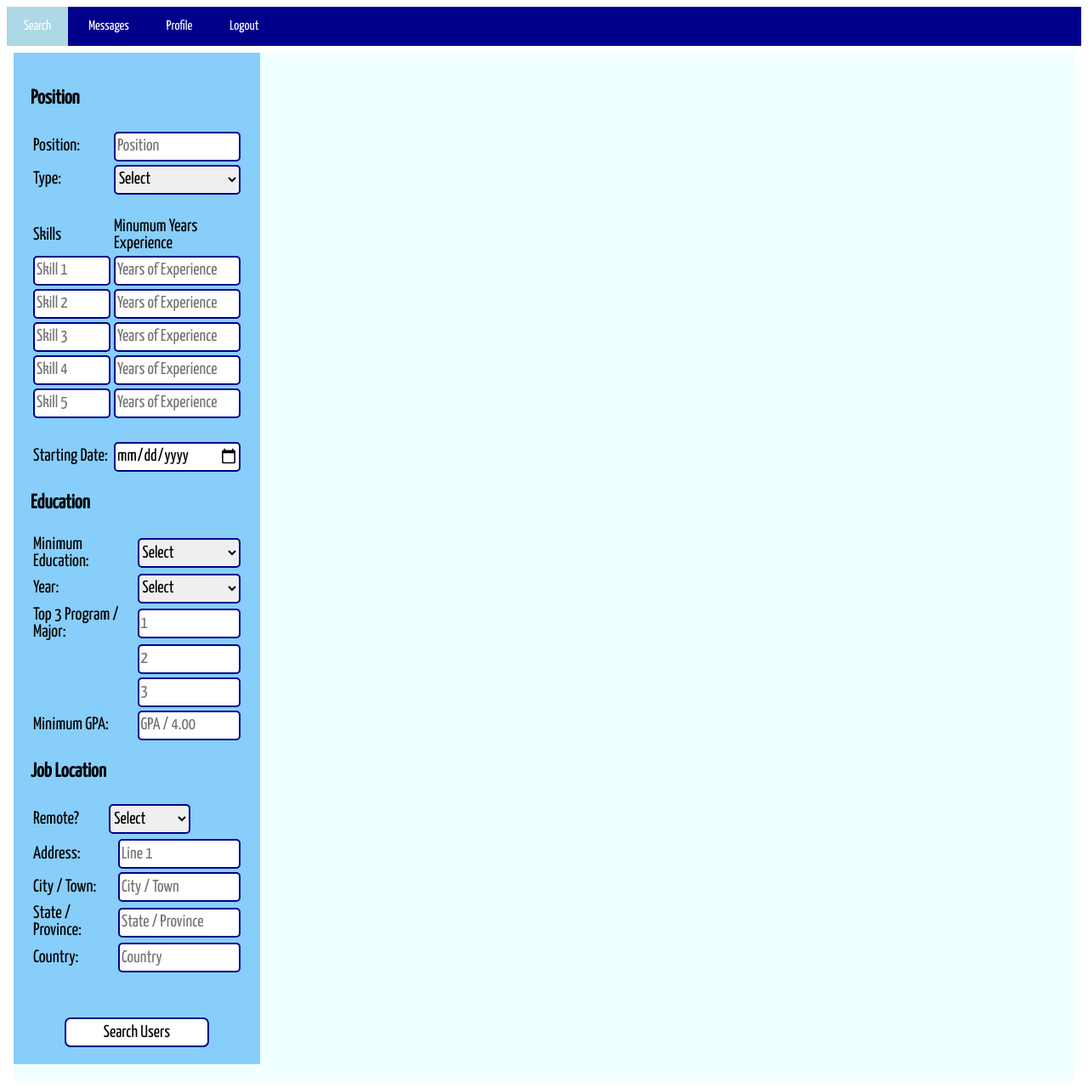
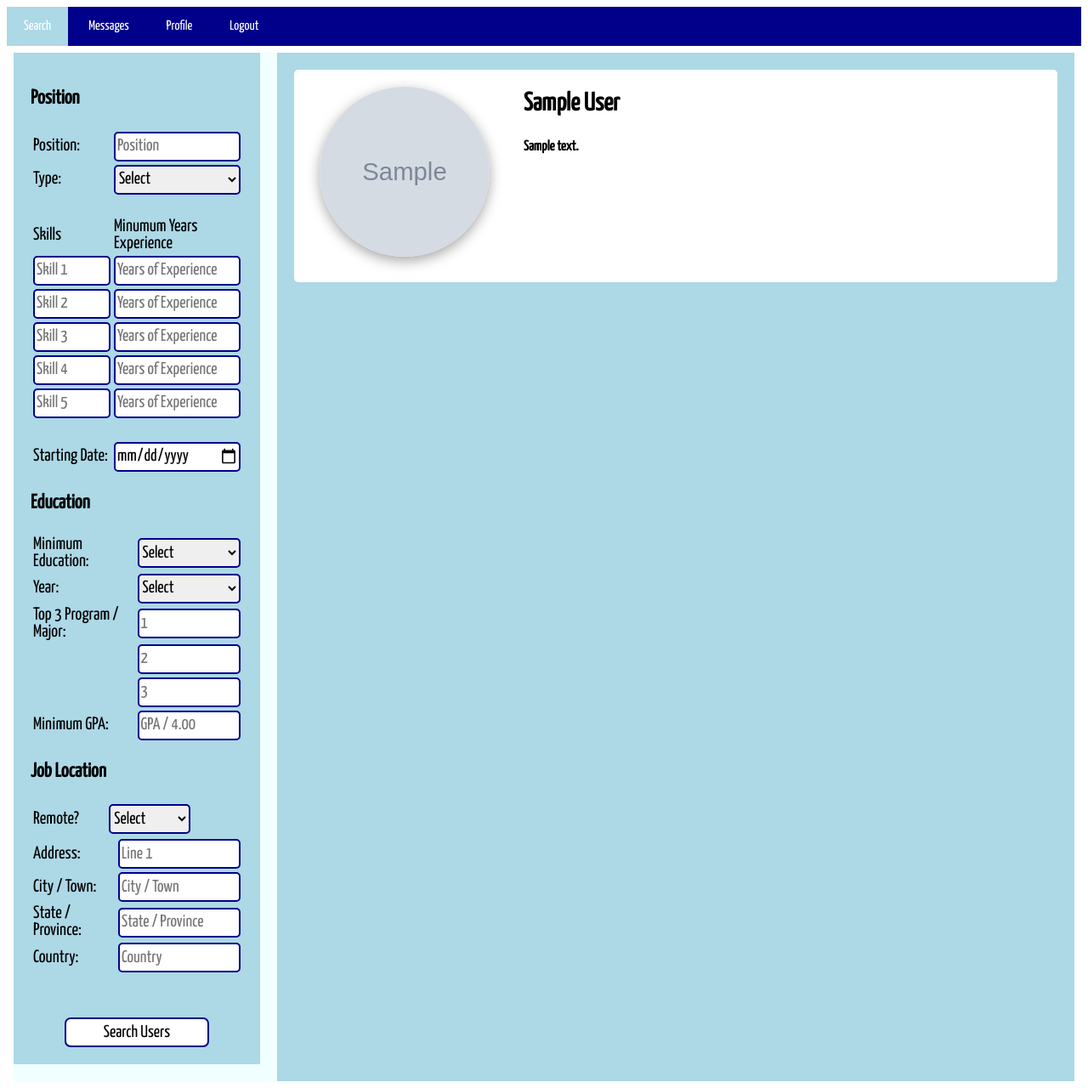
Before and after one commit to citrus789/Job-Post-Search-Site, a PHP site: page /searchresults.php in a window 1280 px wide. Shown: the whole page at 85% size. Run offline with PHP 8.4, Linux system fonts and the light colour scheme; the visitor is signed in with stand-in values (Sample User, id 1); tables that the repository leaves empty or names only in its code hold one stand-in row (values such as "Sample post"); grey boxes marked "Sample" are stand-in pictures; data that the repository does not hold is empty.

Commit message:
Show user info in search results

```diff
--- a/searchresults.php
+++ b/searchresults.php
@@ -8,7 +8,8 @@ if(isset($_SESSION["Email"]) || $_SESSION['loggedin'] == true) {
   if (mysqli_connect_errno()) {
     echo "Failed to connect to MySQL: " . mysqli_connect_error();
   }
-  $result = $conn-> query("SELECT * FROM position");
+  $sql = "SELECT * FROM position";
+  $result = $conn-> query($sql);
 
 
   while($row = $result -> fetch_array(MYSQLI_ASSOC)) {
@@ -103,7 +104,7 @@ if(isset($_SESSION["Email"]) || $_SESSION['loggedin'] == true) {
               <?php } ?>
             </td>
           </tr>
-          <tr class="blank_row"><td bgcolor="lightskyblue" colspan="3">&nbsp;</tr>
+          <tr class="blank_row"><td bgcolor="lightblue" colspan="3">&nbsp;</tr>
             <td>Skills</td>
             <td>Minumum Years Experience</td>
           </tr>
@@ -131,7 +132,7 @@ if(isset($_SESSION["Email"]) || $_SESSION['loggedin'] == true) {
             <td><input type = "number" name = "skillyear5" placeholder = "Years of Experience" value="<?php print isset($skillyear5) ? $skillyear5 : ''; ?>"></td>
 
           </tr>
-          <tr class="blank_row"><td bgcolor="lightskyblue" colspan="3">&nbsp;</tr>
+          <tr class="blank_row"><td bgcolor="lightblue" colspan="3">&nbsp;</tr>
 
           <tr>
           <td>Starting Date:</td>
@@ -280,6 +281,36 @@ if(isset($_SESSION["Email"]) || $_SESSION['loggedin'] == true) {
           <input id = "search" type="submit" value="Search Users" name="search" onclick="submitted()">
         </div>
       </form>
+      <div class = "userlist">
+        <?php
+        $user = "SELECT FirstName, LastName, Bio, Image, School, Program, Level, Year, GPA, Experience1, Experience2, Experience3, Experience4, Experience5, Skill1, Skill2, Skill3, Skill4, Skill5, Skill6, Skill7, City, Region, Country FROM user_login ORDER BY Score DESC";
+        $select = $conn->query($user);
+        while($row = $select -> fetch_array(MYSQLI_ASSOC)) {
+          if (!isset($row['Image']) or empty($row['Image'])) {
+            $profilepic = "img/defaultprofile.PNG";
+          }
+          else {
+            $profilepic = "img/".$row['Image'];
+          }
+        ?>
+          <div id = "usercard">
+            <div class = "userimage">
+              <img src="<?php echo $profilepic; ?>" height="200" width="200" border-radius="50%" background-color="white" class="imgthumbnail" />
+            </div>
+            <div class = "userinfo">
+              <div class = "username">
+                <h2><?php echo $row['FirstName']; echo " "; echo $row['LastName'];?></h2>
+              </div>
+              <div class = "userbio">
+                <h5><?php echo $row['Bio'];?></h5>
+              </div>
+            </div>
+          </div>
+          <style type="text/css">
+            .clear{clear:both;}
+          </style>
+      <?php } ?>
+      </div>
     </div>
   </body>
 </html>
--- a/styles.css
+++ b/styles.css
@@ -112,7 +112,7 @@
 .previoussearch {
   padding: 20px;
   float: left;
-  background-color: lightskyblue;
+  background-color: lightblue;
   width: 20%;
   min-width: 250px;
 }
@@ -138,7 +138,7 @@ table {
   margin-top: 20px;
 }
 
-/*Input field and buttons*/
+/*Input field and buttons and checkboxes*/
 input[type=text], input[type=date], select, input[type=password], input[type=email], input[type=search], input[type=number], button {
   border-radius: 5px;
   border: 2px solid darkblue;
@@ -175,7 +175,12 @@ input[type=number] {
 input[type="file"] {
     display: none;
 }
-
+.currentcheckbox {
+  border-radius: 5px;
+  width: 35px;
+  height: 35px;
+  border: 2px solid darkblue;
+}
 
 input[type = "button"] {
   border-radius: 5px;
@@ -264,6 +269,8 @@ a.button, a.button:link {
     font-family: 'Yanone Kaffeesatz';
     resize: none;
     overflow: scroll;
+    min-width: 250px;
+    display: inline-block;
   }
  }
 
@@ -286,7 +293,7 @@ a.button, a.button:link {
   margin-bottom: 20px;
 }
 
-.imgthumnail {
+.imgthumbnail {
   border-radius: 50%;
   background-color: white;
   box-shadow: rgba(0, 0, 0, 0.35) 0px 5px 15px;
@@ -320,8 +327,56 @@ a.button, a.button:link {
     background-color: lightgray;
 }
 
-
 .basicinfo {
   font-size: 20px;
   font-family: 'Yanone Kaffeesatz', sans-serif;
 }
+
+/* Search results section */
+.userlist {
+  margin-left: 20px;
+  width: 100%;
+  padding: 20px;
+  float: left;
+  background-color: lightblue;
+  font-size: 20px;
+  font-family: 'Yanone Kaffeesatz', sans-serif;
+}
+
+#usercard {
+  width: 100%;
+  height: 250px;
+  background-color: white;
+  border: darkblue;
+  border-radius: 5px;
+  float: left;
+  display: flex;
+  margin-bottom: 20px;
+}
+.userinfo {
+  /* float: left; */
+  margin-left: 20px;
+  margin-right: 20px;
+  height: 250px;
+  flex: 1;
+  /* display: inline-block; */
+}
+.username {
+  width: 100%;
+  margin-left: 20px;
+}
+.userbio {
+  /* float: left; */
+  width: 100%;
+  margin-left: 20px;
+  margin-right: 35px;
+}
+.userimage {
+  float: left;
+  margin-left: 30px;
+  margin-top: 20px;
+  width: 200px;
+  /* width: 200px;
+  height: 200px; */
+  /* display: inline-block; */
+}
```
Also changed, not shown: editprofile.php (+30 -25 lines), saveprofile.php (+10 -2 lines), savesearch.php (+11 -1 lines), img/defaultprofile.PNG. Lines whose indentation alone changed are shown as unchanged.
